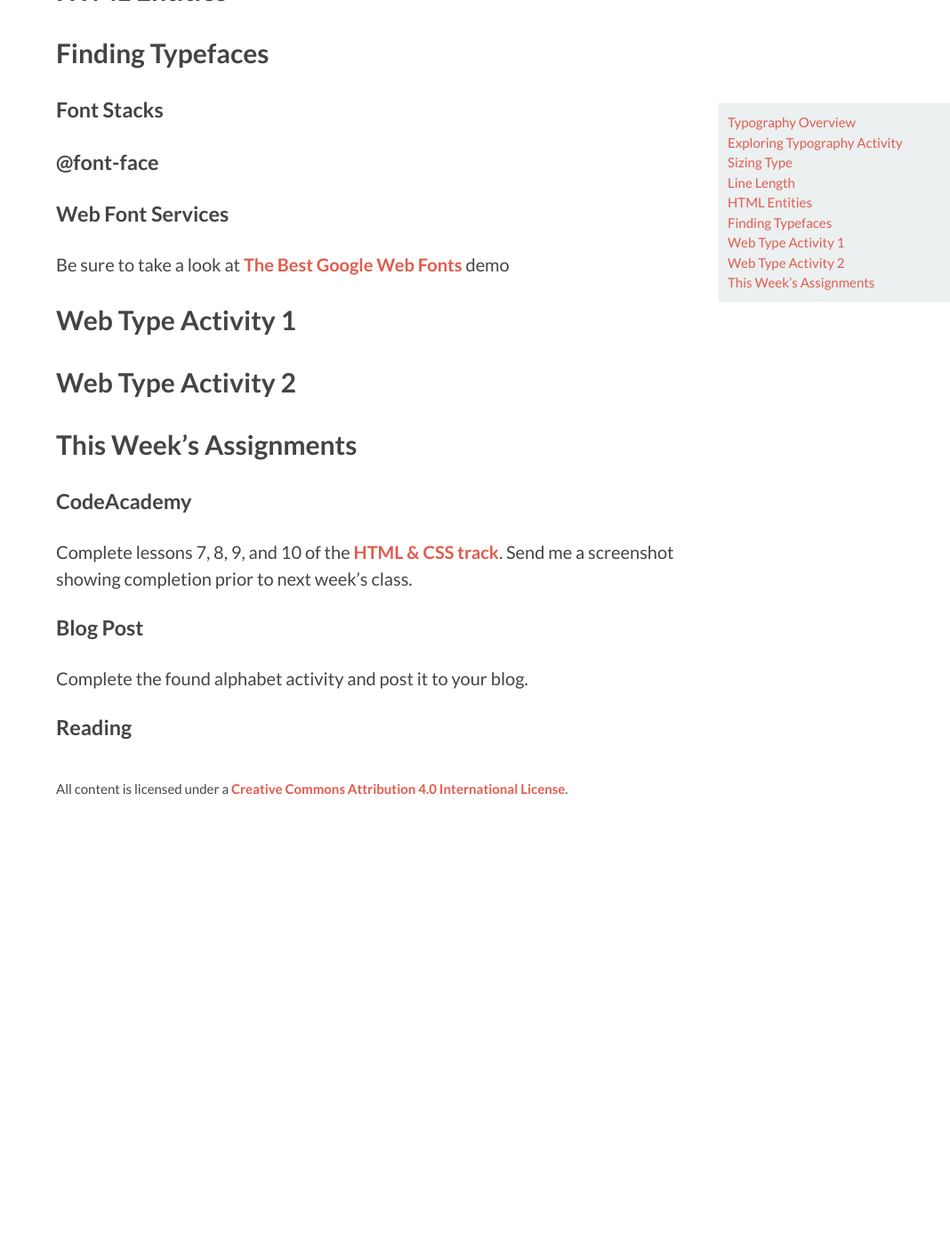
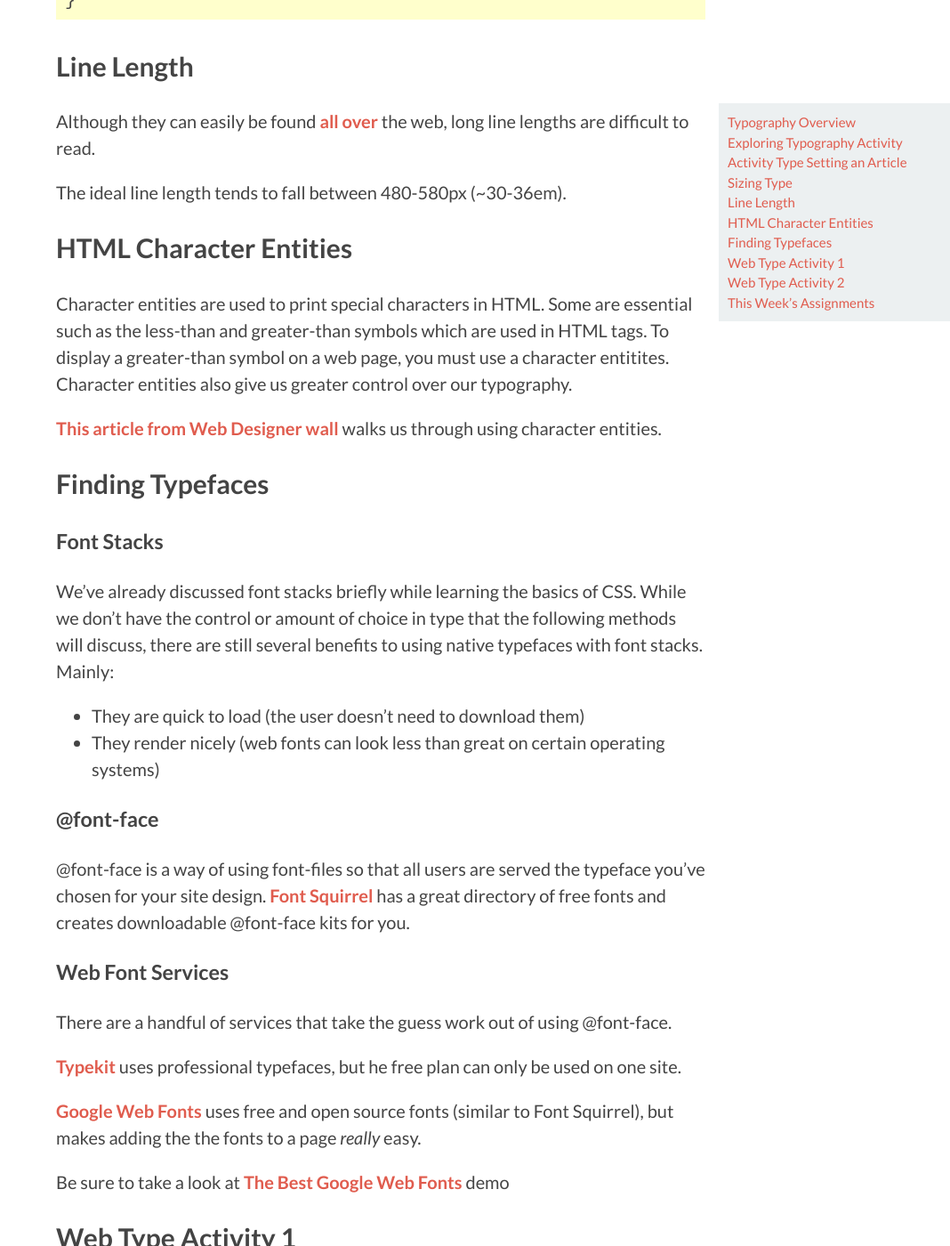
Before and after one commit to DMD1070/DMD1070.github.io, a Jekyll site: the page built from lessons/7-web-typography.md, in a window 1280 px wide and 1400 px high, scrolled down 3261 px. Shown: the whole window at 89% size, without its empty margins (212-1280 px from the left). Built offline with Jekyll 4.4.1, drawn with Linux system fonts in a browser that asks for light colours; Markdown is read by kramdown in place of the engine named in the settings; before the commit the page ends 4179 px from its top, so only the background shows below that; some of the changed text lies outside the part shown.

Commit message:
typography lessons outline

```diff
--- a/lessons/7-web-typography.md
+++ b/lessons/7-web-typography.md
@@ -29,6 +29,10 @@
 Open each letter photo in Photoshop. Set your crop to 100 x 100 and crop the letters. Once cropped bring the letter into the large Photoshop document.
 
 Use the white space in the bottom right corner to type set your name. When you are finished. Save the image for the web as a jpg file: *File > Save for Web and Devices > Preset: JPEG, Quality: High* and post the image to your class blog.
+
+## Activity Type Setting an Article
+
+Together let's type set Tim Berners-Lee's [The World Wide Web: A very short personal history](http://www.w3.org/People/Berners-Lee/ShortHistory.html)
 
 ## Sizing Type
 
@@ -85,21 +89,65 @@
 
 ## Line Length
 
-## HTML Entities
+Although they can easily be found [all](http://amazon.com) [over](http://wikipedia.org) the web, long line lengths are difficult to read.
+
+The ideal line length tends to fall between 480-580px (~30-36em).
+
+## HTML Character Entities
+
+Character entities are used to print special characters in HTML. Some are essential such as the less-than and greater-than symbols which are used in HTML tags. To display a greater-than symbol on a web page, you must use a character entitites. Character entities also give us greater control over our typography.
+
+[This article from Web Designer wall](http://webdesignerwall.com/tutorials/using-html-symbol-entities) walks us through using character entities.
 
 ## Finding Typefaces
 
 ### Font Stacks
 
+We've already discussed font stacks briefly while learning the basics of CSS. While we don't have the control or amount of choice in type that the following methods will discuss, there are still several benefits to using native typefaces with font stacks. Mainly:
+
+- They are quick to load (the user doesn't need to download them)
+- They render nicely (web fonts can look less than great on certain operating systems)
+
 ### @font-face
 
+@font-face is a way of using font-files so that all users are served the typeface you've chosen for your site design. [Font Squirrel](http://www.fontsquirrel.com/) has a great directory of free fonts and creates downloadable @font-face kits for you.
+
 ### Web Font Services
+
+There are a handful of services that take the guess work out of using @font-face.
+
+[Typekit](https://typekit.com/) uses professional typefaces, but he free plan can only be used on one site.
+
+[Google Web Fonts](https://www.google.com/fonts) uses free and open source fonts (similar to Font Squirrel), but makes adding the the fonts to a page *really* easy.
 
 Be sure to take a look at [The Best Google Web Fonts](http://hellohappy.org/beautiful-web-type) demo
 
 ## Web Type Activity 1
 
+Choose a quote or song lyric and try creating a typographic interpretation, similar to those found at [The Best Google Web Fonts](http://hellohappy.org/beautiful-web-type) demo. Try to be creative, but **do not use more than 2 fonts.**
+
 ## Web Type Activity 2
+
+We can do a better job than the last style sheets used in our Discography projects by creating a *new* style sheet for this website. This style sheet will be used for both pages.
+
+Create a new style sheet for your Discography website. Link the style sheet in both HTML documents.
+
+Make appropriate typography decisions such as:
+
+- font
+- line length
+- line height
+- visual hierarchy
+- Make everything legible and readable.
+
+Your links need to have 4 states:
+
+- link
+- visited
+- hover
+- active
+
+Use ems for your unit of measurement.
 
 ## This Week's Assignments
 
@@ -111,3 +159,8 @@
 Complete the found alphabet activity and post it to your blog.
 
 ### Reading
+
+**Focus on the concept not the technical how-to for now**
+
+- [Responsive Web Design](http://alistapart.com/article/responsive-web-design/)
+- [Responsive Web Design: What It Is and How To Use It](http://coding.smashingmagazine.com/2011/01/12/guidelines-for-responsive-web-design/)
```
